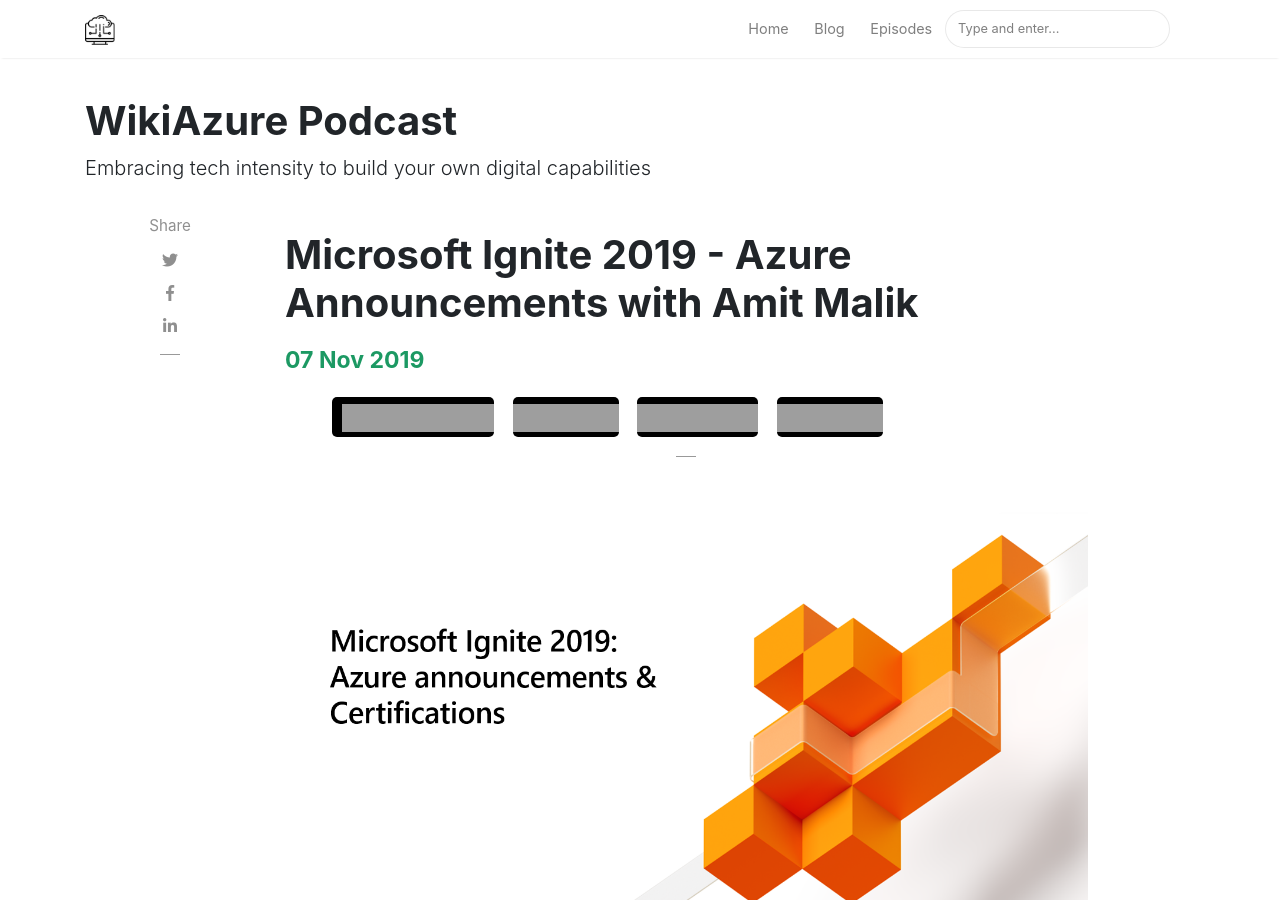
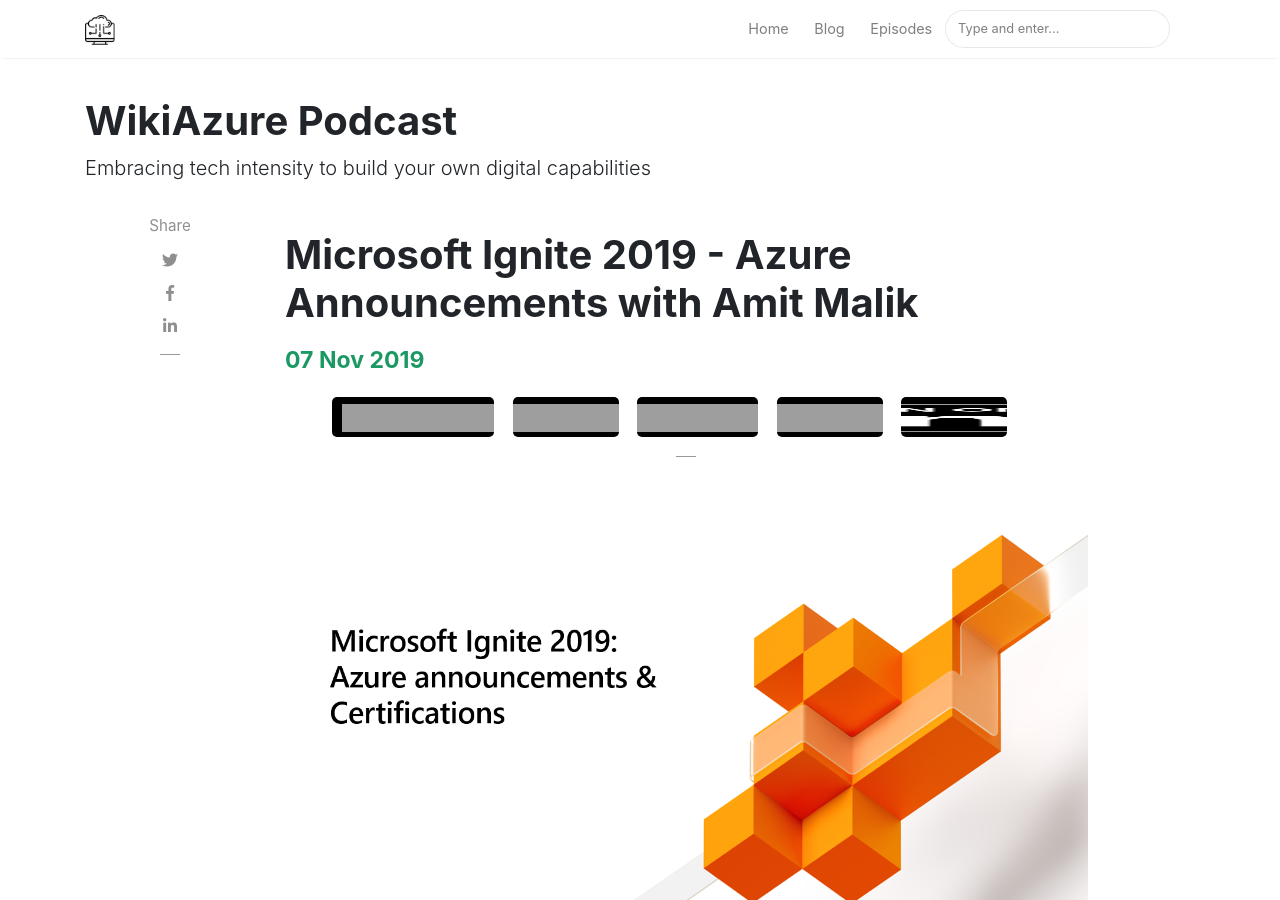
Before and after one commit to daveRendon/wikiazure-podcast, a Jekyll site: the page built from _posts/2019-11-07-episode-02-msignite-azure-announcements-certifications-amit-malik.md, in a window 1280 px wide and 900 px high. Built offline with Jekyll 4.4.1, drawn with Linux system fonts in a browser that asks for light colours; nearby versions of some CDN libraries; comment, search, counter and statistics services are not loaded; grey boxes are pictures that could not be loaded.

Commit message:
updated files

```diff
--- a/_includes/suscribe.html
+++ b/_includes/suscribe.html
@@ -24,6 +24,9 @@
         <li class="ml-1 mr-1">
             <a target="_blank" href="https://www.stitcher.com/s?fid=483446&refid=stpr" style="display: block; background-color: #000000; background-image: url(https://assets.buzzsprout.com/assets/public_players/listen_on-109d5ef29be389e41e77dd2c26ae2ab0a9cc72a6703624602ab41d9387a85924.svg); background-repeat: no-repeat; background-size: 1350px 28px; border-radius: 5px; text-indent: -9000px; background-position: -669px 7px; height: 40px; width: 106px;">Listen on Stitcher</a>
         </li>
+        <li class="ml-1 mr-1">
+            <a target="_blank" href="https://tunein.com/podcasts/Technology-Podcasts/WikiAzure-Podcast-p1273086/" style="display: block; background-color: #000000; background-image: url(https://podcast.wikiazure.com/assets/images/tunein-button.png); background-repeat: no-repeat; background-size: 1350px 28px; border-radius: 5px; text-indent: -9000px; background-position: -669px 7px; height: 40px; width: 106px;">Listen on Tune In</a>
+        </li>
 
 
     </ul>
```
Also changed, not shown: assets/images/tunein-button.png (added).
